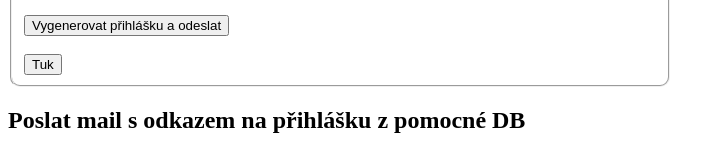
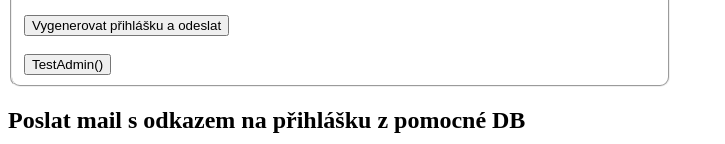
Before and after one commit to ondrejeder/YMCA-admin-functions, a plain HTML site: page index.html in a window 1280 px wide. Shown: the part 234-378 px from the top of the page, without its empty margins (0-725 px from the left). Drawn offline with Linux system fonts and the light colour scheme.

Commit message:
button out

```diff
--- a/index.html
+++ b/index.html
@@ -24,8 +24,8 @@
             <br><br>
             <button type="submit" value="Submit">Vygenerovat přihlášku a odeslat</button>
             <br><br>
-            <button onclick="google.script.withServerId('AKfycbzojtw8nIdptjjT9_5hGV3OZKvAOIfMAYj9bje6IJyqlpVuWBwpXssAzU77CQtfYxVJ').TestAdmin()">Tuk</button>
         </form>
+        <button onclick="google.script.withServerId('AKfycbzojtw8nIdptjjT9_5hGV3OZKvAOIfMAYj9bje6IJyqlpVuWBwpXssAzU77CQtfYxVJ').TestAdmin()">TestAdmin()</button>
     </fieldset>
     <h2>Poslat mail s odkazem na přihlášku z pomocné DB</h2>
     <fieldset>
```
